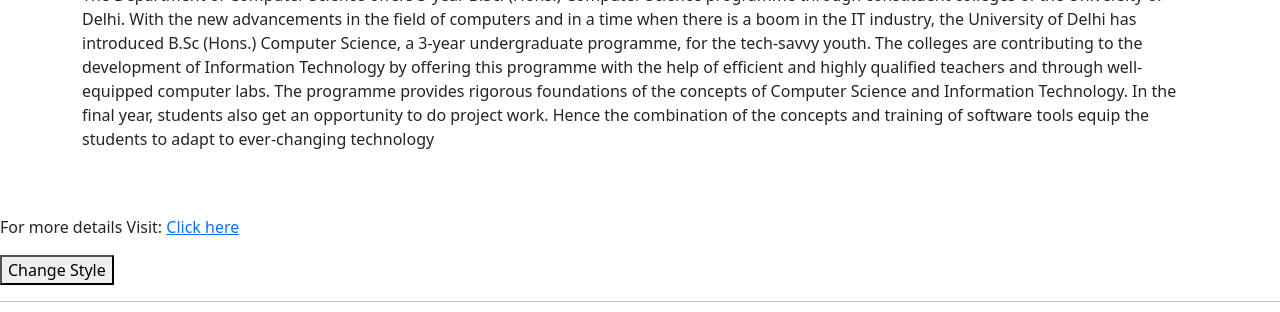
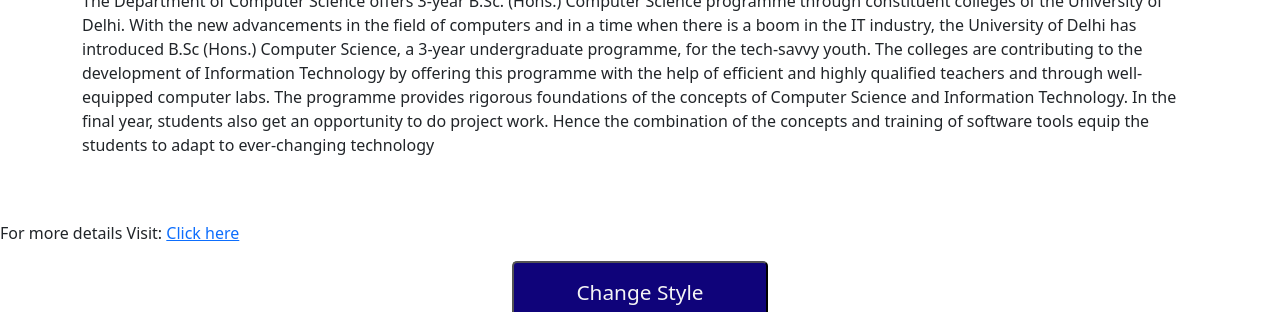
Before and after one commit to its-hrs/Department-Website-v2.0, a plain HTML site: page index.html in a window 1280 px wide. Shown: the part 297-609 px from the top of the page. Drawn offline with nearby package versions, Linux system fonts and the light colour scheme; a script that the page names is missing.

Commit message:
Update and rename JQuery8Demo.html to index.html

```diff
--- a/JQuery8Demo.html
+++ b/index.html
@@ -8,7 +8,7 @@
     <script src="https://ajax.googleapis.com/ajax/libs/jquery/3.2.1/jquery.min.js"></script>
     <link rel="stylesheet" href="https://maxcdn.bootstrapcdn.com/bootstrap/4.4.1/css/bootstrap.min.css">
     <link href="https://cdn.jsdelivr.net/npm/bootstrap@5.1.1/dist/css/bootstrap.min.css" rel="stylesheet" integrity="sha384-F3w7mX95PdgyTmZZMECAngseQB83DfGTowi0iMjiWaeVhAn4FJkqJByhZMI3AhiU" crossorigin="anonymous">
-    <link rel="stylesheet" href="JQ8styledemo.css">
+    <link rel="stylesheet" href="style.css">
   </head>
 
   <body>
```
